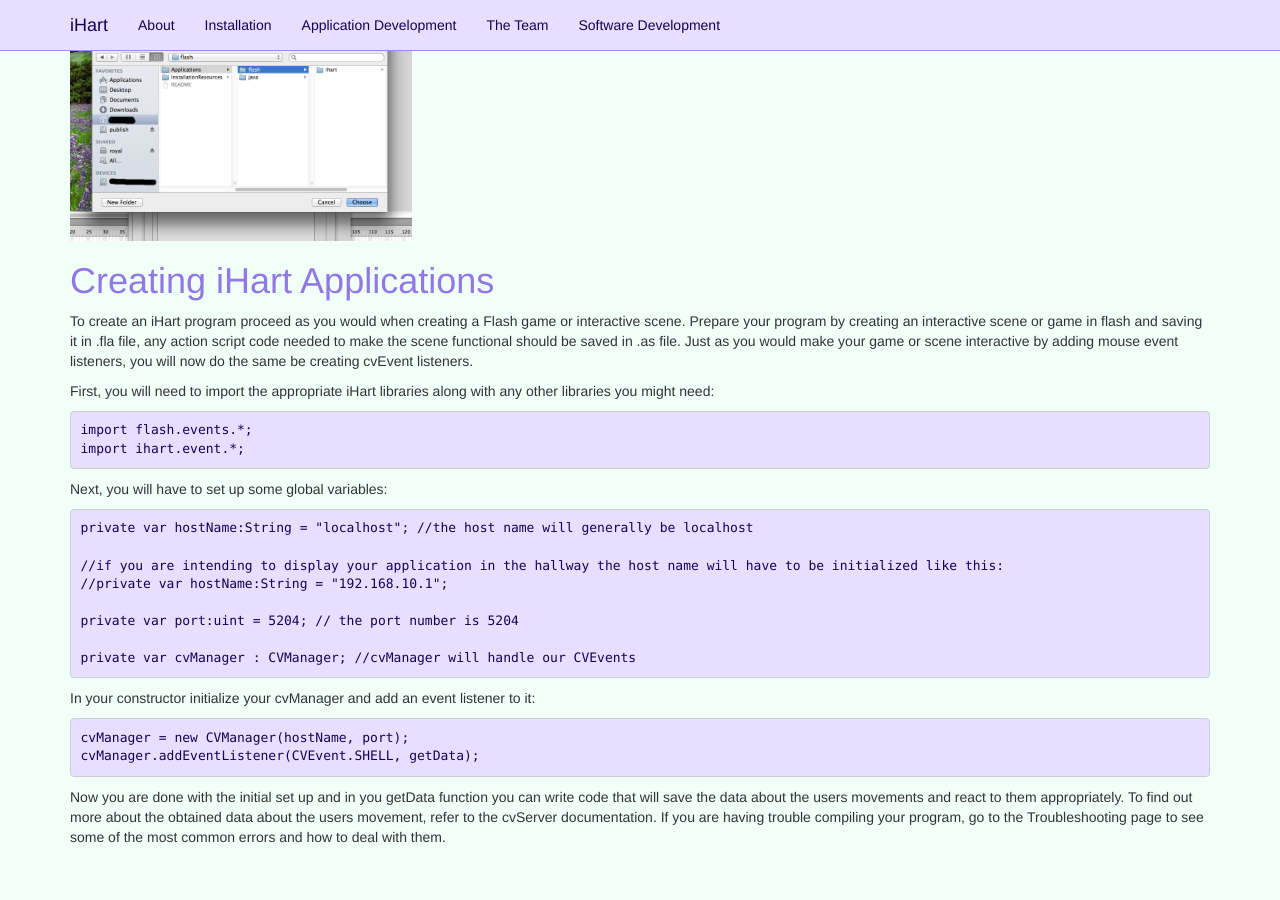
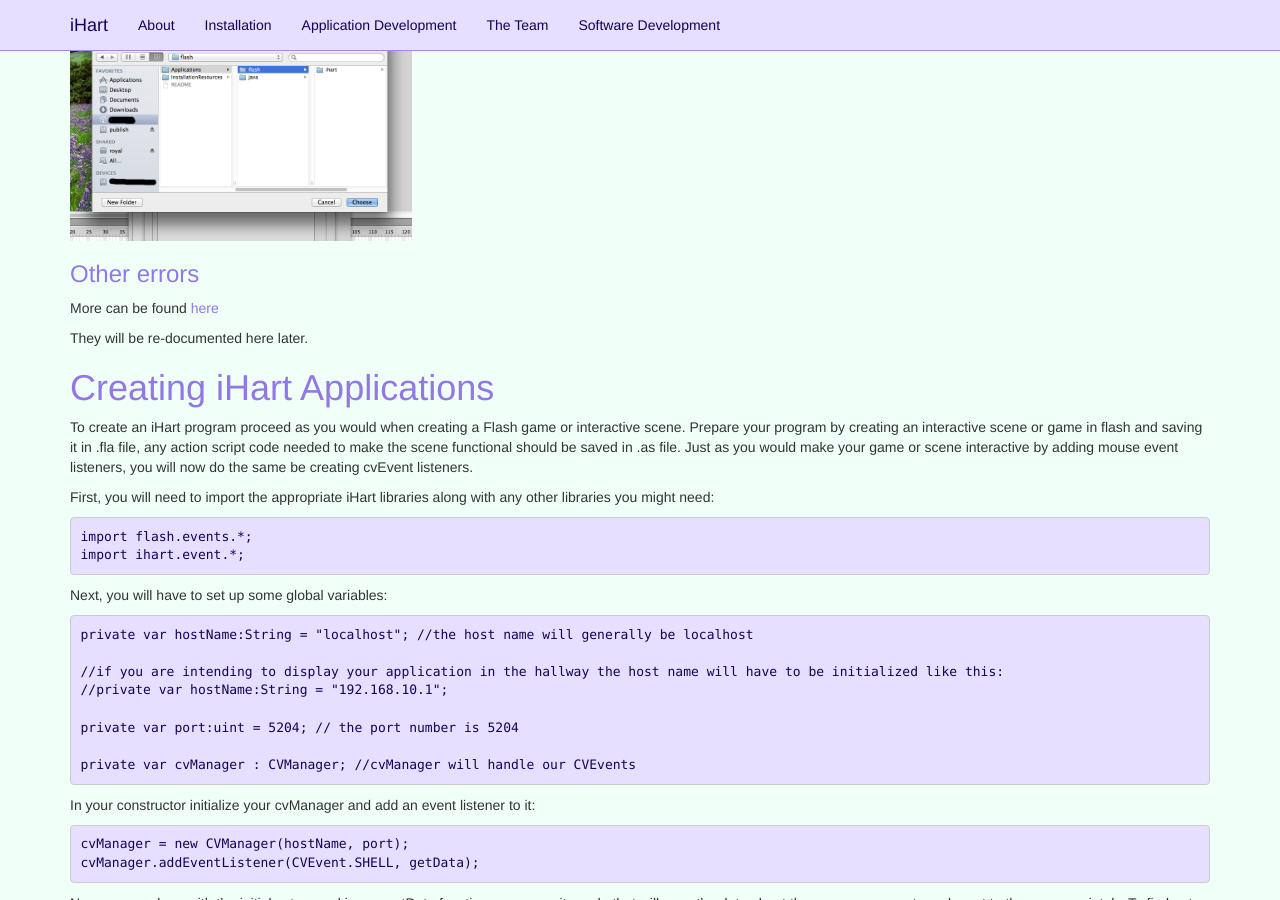
Before and after one commit to ihart-mhc/ihart-mhc.github.io, a Jekyll site: the page built from applications/guides/index.md, in a window 1280 px wide and 900 px high, scrolled down 811 px. Built offline with Jekyll 4.4.1, drawn with Linux system fonts in a browser that asks for light colours; nearby versions of some CDN libraries.

Commit message:
Added a link to other error logs that will be imported later

```diff
--- a/applications/guides/index.md
+++ b/applications/guides/index.md
@@ -30,6 +30,13 @@ Browse to the \"Applications -> flash \" folder, and hit \"Choose\" to add it as
 Save and re-publish your application, and you shouldn\'t get the above error anymore.
 
 ![Screenshot of actionscript source path](img/actionscript-source-path.png)
+
+
+### Other errors
+
+More can be found [here](https://sites.google.com/a/mtholyoke.edu/the-care-and-keeping-of-ihart/developer-resources/troubleshooting)
+
+They will be re-documented here later.
 
 # Creating iHart Applications
 To create an iHart program proceed as you would when creating a Flash game or interactive scene.
```
